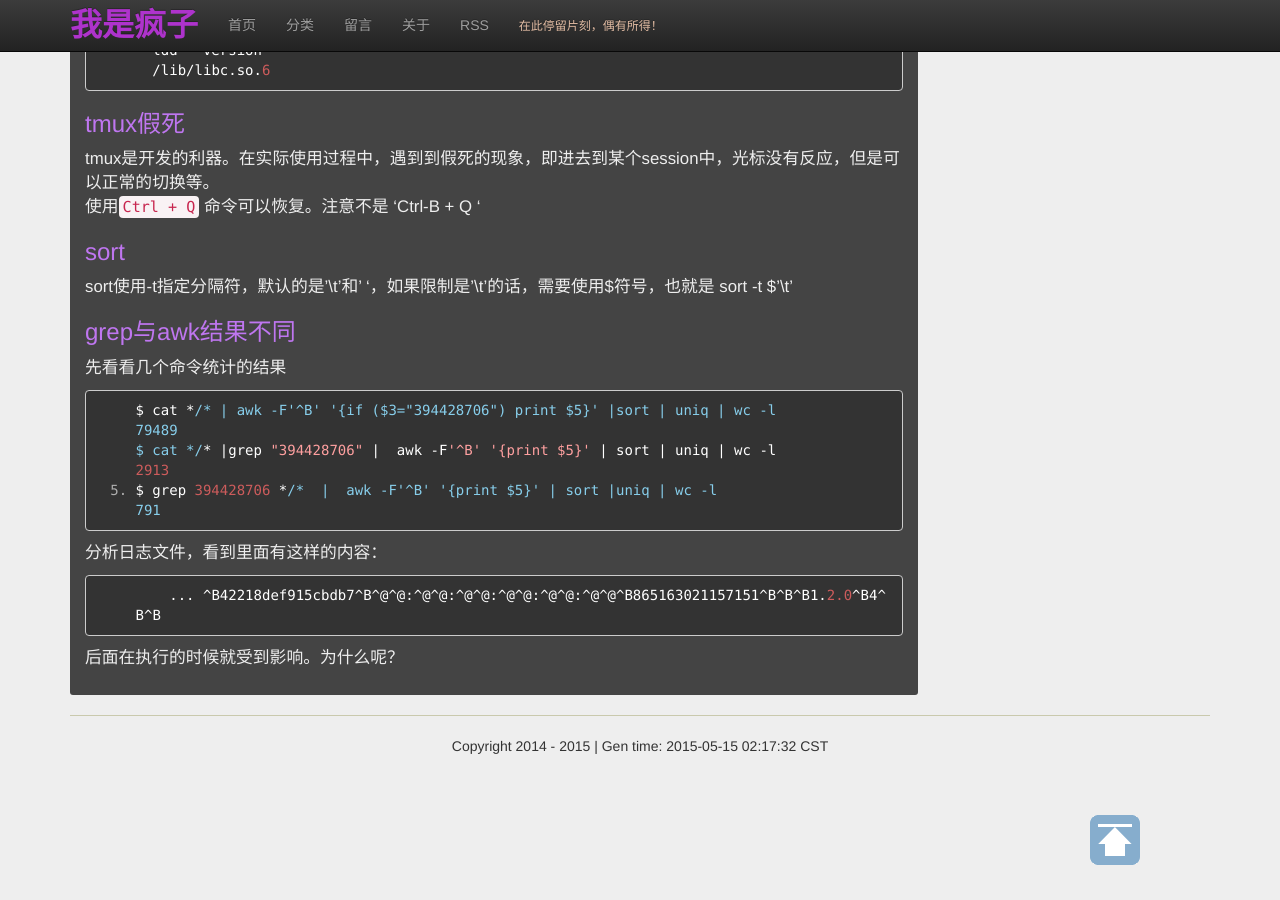
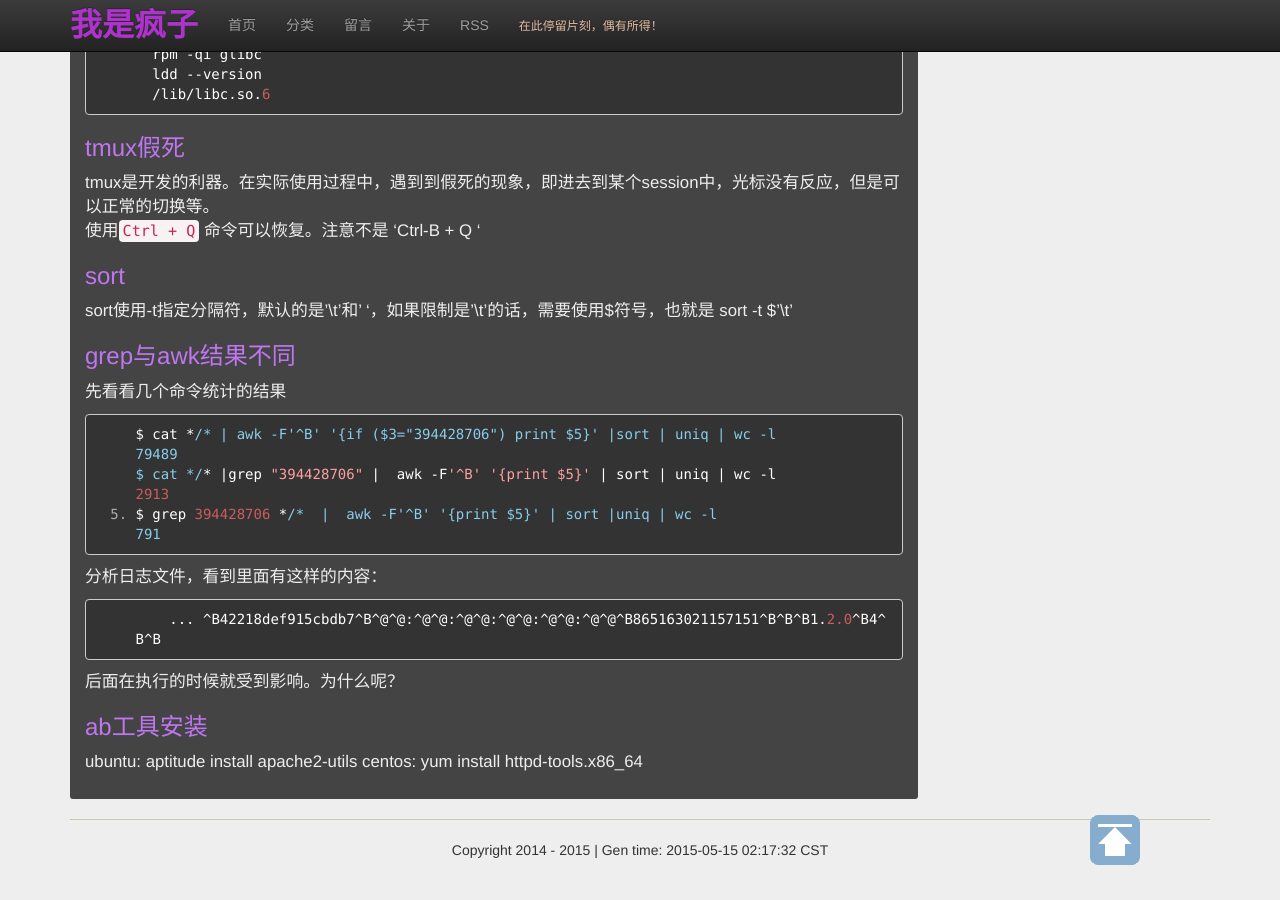
Before and after one commit to jgj1986/jgj1986.github.io, a Jekyll site: the page built from _posts/linux/2014-11-16-linux知识点汇总.md, in a window 1280 px wide and 900 px high, scrolled down 2610 px. Built offline with Jekyll 4.4.1, drawn with Linux system fonts in a browser that asks for light colours; nearby versions of some CDN libraries; comment, search, counter and statistics services are not loaded.

Commit message:
how to install ab
Signed-off-by: guojun.jin <guojun.jin@chukong-inc.com>

```diff
--- a/_posts/linux/2014-11-16-linux知识点汇总.md
+++ b/_posts/linux/2014-11-16-linux知识点汇总.md
@@ -146,3 +146,7 @@
         ... ^B42218def915cbdb7^B^@^@:^@^@:^@^@:^@^@:^@^@:^@^@^B865163021157151^B^B^B1.2.0^B4^B^B
 
 后面在执行的时候就受到影响。为什么呢？
+
+###ab工具安装
+ubuntu: aptitude install apache2-utils
+centos: yum install httpd-tools.x86_64
```
